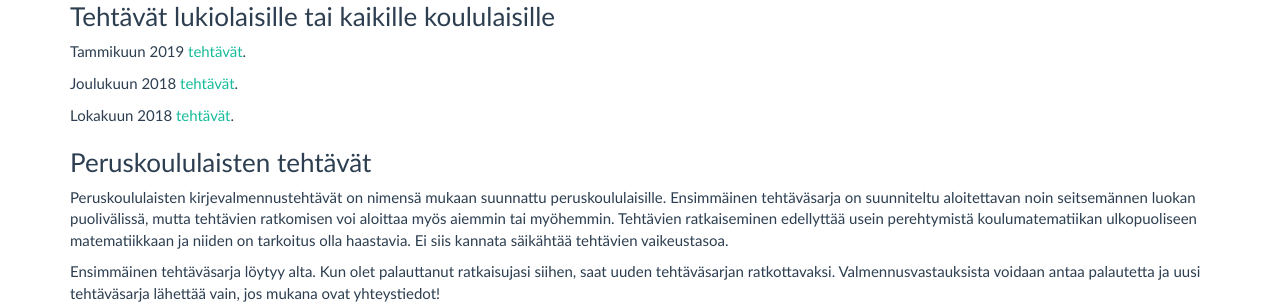
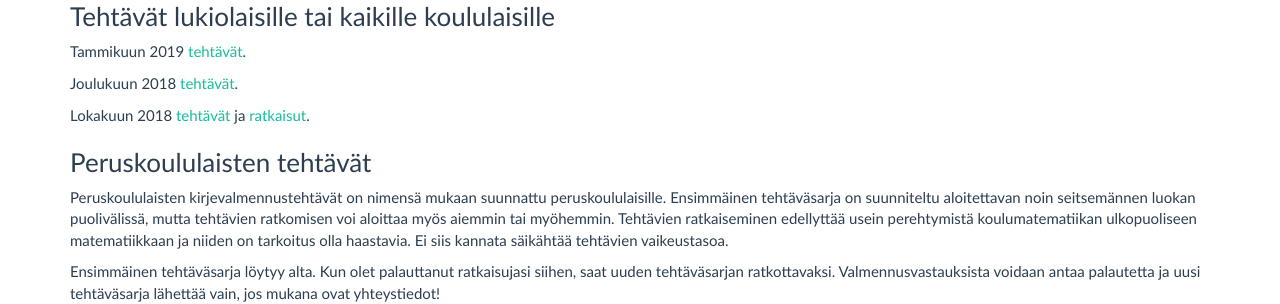
Before and after one commit to matematiikkakilpailut/matematiikkakilpailut.github.io, a Jekyll site: the page built from valmennus/index.md, in a window 1280 px wide and 900 px high, scrolled down 477 px. Shown: the part 154-458 px from the top of the window. Built offline with Jekyll 4.4.1, drawn with Linux system fonts in a browser that asks for light colours.

Commit message:
Lokakuun ratkaisut

```diff
--- a/valmennus/index.md
+++ b/valmennus/index.md
@@ -42,7 +42,7 @@
 
 Joulukuun 2018 [tehtävät](2018/kirje_2018_12.pdf).
 
-Lokakuun 2018 [tehtävät](2018/kirje_2018_10.pdf).
+Lokakuun 2018 [tehtävät](2018/kirje_2018_10.pdf) ja [ratkaisut](2018/ratk_2018_10.pdf).
 
 
 
```
